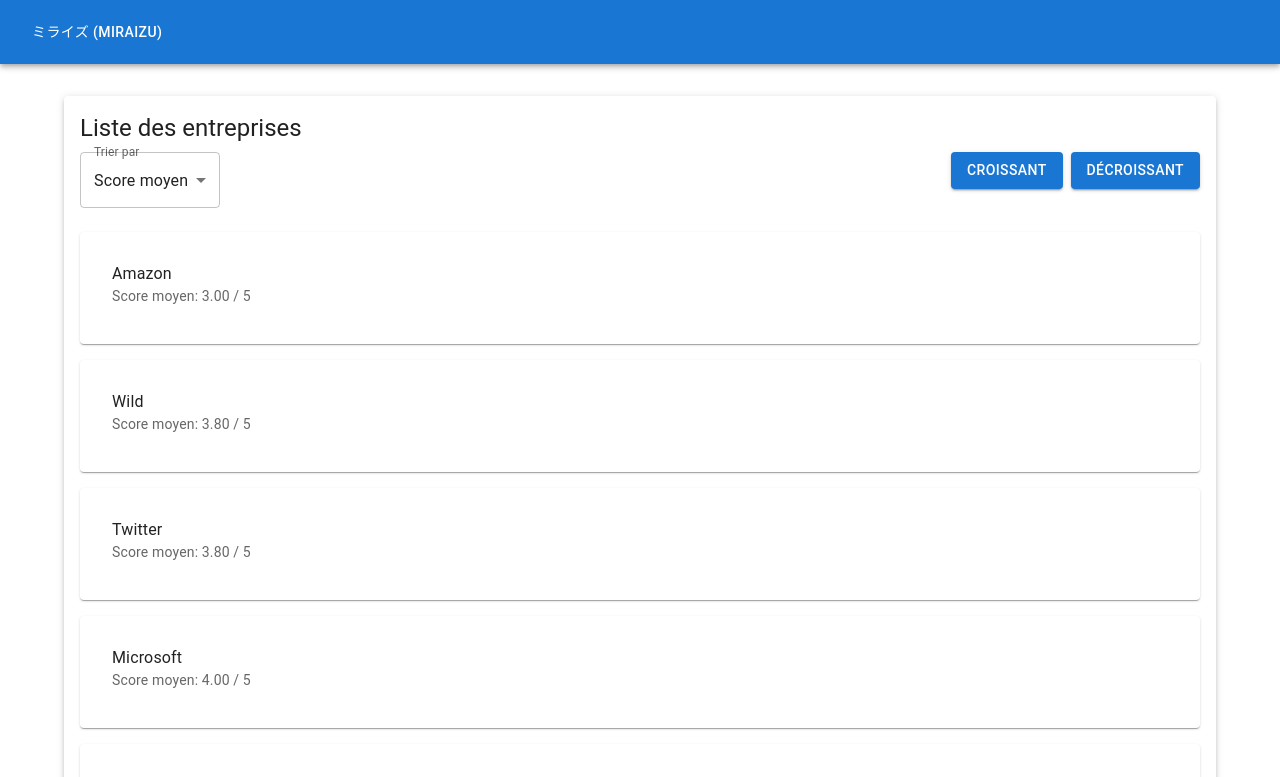
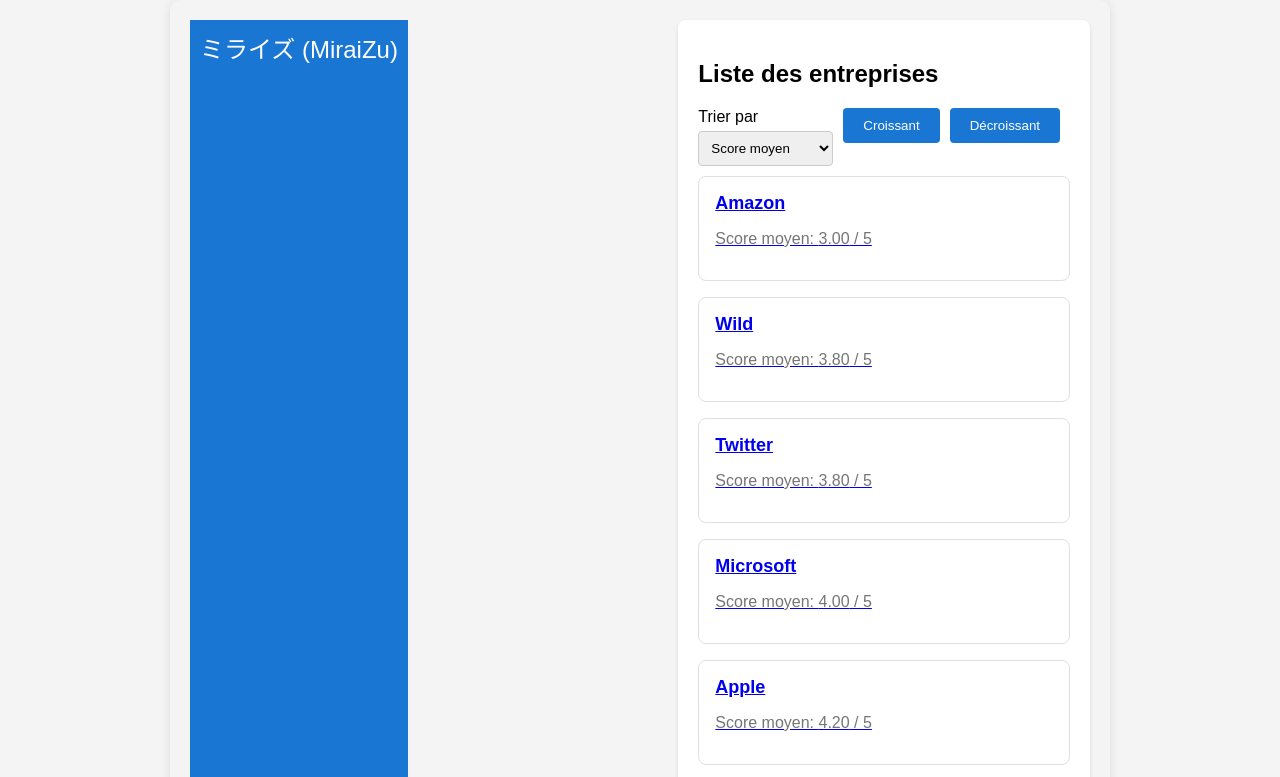
Before and after one commit to hamed-cell/Miraizu, a React (Vite) app in the folder frontend/: page / in a window 1280 px wide. Shown: the top 777 px of the page. Built offline with nearby package versions, Linux system fonts and the light colour scheme.

Commit message:
restructarturation du projet pour bosser avec du css

```diff
--- a/frontend/package.json
+++ b/frontend/package.json
@@ -7,6 +7,7 @@
   "dependencies": {
     "@emotion/react": "^11.11.4",
     "@emotion/styled": "^11.11.5",
+    "@mui/base": "^5.0.0-beta.40",
     "@mui/material": "^5.15.21",
     "prop-types": "^15.8.1",
     "react": "^18.2.0",
--- a/frontend/src/App.css
+++ b/frontend/src/App.css
@@ -1,76 +1,108 @@
 body {
-  font-family: 'Helvetica Neue', Arial, sans-serif;
-  background-color: #ffffff;
-  color: #4a4a4a;
+  font-family: Arial, sans-serif;
+  background-color: #f4f4f4;
   margin: 0;
   padding: 0;
 }
 
-.app {
-  text-align: center;
+.container {
+  max-width: 1200px;
+  margin: 0 auto;
   padding: 20px;
 }
 
-.header {
-  background-color: #4a90e2;
-  padding: 20px;
+.app-bar {
+  background-color: #1976d2;
   color: white;
+  padding: 10px;
 }
 
-.header h1 {
-  margin: 0;
-  font-size: 2em;
+.app-bar a {
+  color: white;
+  text-decoration: none;
+  font-size: 24px;
 }
 
-.company-list, .company-details {
+.paper {
+  background-color: white;
   padding: 20px;
+  margin-bottom: 20px;
+  border-radius: 8px;
+  box-shadow: 0 2px 4px rgba(0, 0, 0, 0.1);
 }
 
-.company-list ul, .company-details ul {
-  list-style-type: none;
-  padding: 0;
+.button {
+  background-color: #1976d2;
+  color: white;
+  border: none;
+  padding: 10px 20px;
+  margin-right: 10px;
+  cursor: pointer;
+  border-radius: 4px;
+  transition: background-color 0.3s;
 }
 
-.company-list li, .company-details li {
-  margin: 10px 0;
+.button:hover {
+  background-color: #145a8a;
 }
 
-.company-list a, .company-details a {
-  text-decoration: none;
-  color: #4a90e2;
+.card {
+  background-color: #ffffff;
+  border: 1px solid #e0e0e0;
+  border-radius: 8px;
+  padding: 16px;
+  margin-bottom: 16px;
 }
 
-.company-list a:hover, .company-details a:hover {
-  text-decoration: underline;
+.card h2 {
+  margin: 0;
+  font-size: 18px;
 }
 
-form {
-  margin-top: 20px;
+.card p {
+  color: #757575;
 }
 
-form div {
+.form-group {
+  display: flex;
+  flex-wrap: wrap;
+  gap: 10px;
+}
+
+.form-control {
+  display: flex;
+  flex-direction: column;
   margin-bottom: 10px;
 }
 
-form label {
-  display: block;
+.form-control label {
   margin-bottom: 5px;
 }
 
-form input, form textarea {
-  width: 100%;
+.form-control input,
+.form-control select,
+.form-control textarea {
   padding: 8px;
-  box-sizing: border-box;
+  border: 1px solid #ccc;
+  border-radius: 4px;
 }
 
-form button {
-  padding: 10px 15px;
-  background-color: #4a90e2;
-  color: white;
-  border: none;
-  cursor: pointer;
+.checkbox-group {
+  display: flex;
+  gap: 10px;
+  flex-wrap: wrap;
 }
 
-form button:hover {
-  background-color: #357abd;
+.checkbox-group label {
+  display: flex;
+  align-items: center;
+  gap: 5px;
 }
+
+.comment-card {
+  background-color: #f9f9f9;
+  padding: 10px;
+  border: 1px solid #ddd;
+  border-radius: 4px;
+  margin-bottom: 10px;
+}
--- a/frontend/src/App.jsx
+++ b/frontend/src/App.jsx
@@ -1,39 +1,17 @@
-
 import React from 'react';
 import { Link, Outlet } from 'react-router-dom';
-import { Container, AppBar, Toolbar, Typography, Button, CssBaseline } from '@mui/material';
-import { createTheme, ThemeProvider } from '@mui/material/styles';
 import './App.css';
-
-const theme = createTheme({
-  palette: {
-    primary: {
-      main: '#1976d2',
-    },
-    secondary: {
-      main: '#dc004e',
-    },
-  },
-});
-
 
 const App = () => {
   return (
-    <ThemeProvider theme={theme}>
-      <CssBaseline />
-      <AppBar position="static">
-        <Toolbar>
-          <Typography variant="h6" sx={{ flexGrow: 1 }}>
-            <Button component={Link} to="/" color="inherit">
-              ミライズ (MiraiZu)
-            </Button>
-          </Typography>
-        </Toolbar>
-      </AppBar>
-      <Container sx={{ mt: 4 }}>
+    <div className="container">
+      <header className="app-bar">
+        <Link to="/">ミライズ (MiraiZu)</Link>
+      </header>
+      <main>
         <Outlet />
-      </Container>
-    </ThemeProvider>
+      </main>
+    </div>
   );
 };
 
--- a/frontend/src/components/CommentForm.jsx
+++ b/frontend/src/components/CommentForm.jsx
@@ -1,5 +1,5 @@
 import React, { useState } from 'react';
-import { TextField, Button, Box, FormControlLabel, Checkbox, FormGroup, FormLabel } from '@mui/material';
+import '../App.css';
 
 const tagsOptions = ['Arab', 'Black', 'Asian', 'LGBT', 'Women'];
 
@@ -23,31 +23,25 @@
   };
 
   return (
-    <Box component="form" onSubmit={handleSubmit} sx={{ marginTop: 2 }}>
-      <TextField
-        fullWidth
-        label="Commentaire"
+    <form onSubmit={handleSubmit} className="form-control">
+      <label>Commentaire</label>
+      <textarea
         value={text}
         onChange={(e) => setText(e.target.value)}
         required
-        multiline
         rows={4}
-        sx={{ marginBottom: 2 }}
       />
-      <FormLabel component="legend">Tags</FormLabel>
-      <FormGroup row>
+      <label>Tags</label>
+      <div className="checkbox-group">
         {tagsOptions.map((tag) => (
-          <FormControlLabel
-            control={<Checkbox checked={tags.includes(tag)} onChange={handleTagChange} name={tag} />}
-            label={tag}
-            key={tag}
-          />
+          <label key={tag}>
+            <input type="checkbox" checked={tags.includes(tag)} onChange={handleTagChange} name={tag} />
+            {tag}
+          </label>
         ))}
-      </FormGroup>
-      <Button type="submit" variant="contained" color="primary" sx={{ marginTop: 2 }}>
-        Ajouter Commentaire
-      </Button>
-    </Box>
+      </div>
+      <button type="submit" className="button">Ajouter Commentaire</button>
+    </form>
   );
 };
 
--- a/frontend/src/components/CommentsList.jsx
+++ b/frontend/src/components/CommentsList.jsx
@@ -1,20 +1,16 @@
 import React from 'react';
-import { Card, CardContent, Typography, Box } from '@mui/material';
+import '../App.css';
 
 const CommentsList = ({ comments = [] }) => {
   return (
-    <Box>
+    <div>
       {comments.map((comment) => (
-        <Card key={comment.id} sx={{ marginBottom: 2 }}>
-          <CardContent>
-            <Typography variant="body1">{comment.text}</Typography>
-            <Typography variant="body2" color="textSecondary">
-              Tags: {comment.tags.join(', ')}
-            </Typography>
-          </CardContent>
-        </Card>
+        <div key={comment.id} className="comment-card">
+          <p>{comment.text}</p>
+          <p>Tags: {comment.tags.join(', ')}</p>
+        </div>
       ))}
-    </Box>
+    </div>
   );
 };
 
--- a/frontend/src/components/CompanyDetails.jsx
+++ b/frontend/src/components/CompanyDetails.jsx
@@ -3,7 +3,7 @@
 import { companies } from '../data/companies';
 import CommentsList from './CommentsList.jsx';
 import CommentForm from './CommentForm.jsx';
-import { Paper, Typography, Card, CardContent, Button, FormControlLabel, Checkbox, FormGroup, FormLabel, Box } from '@mui/material';
+import '../App.css';
 
 const getAverageScore = (reviews) => {
   const total = reviews.reduce((sum, review) => sum + review.rating, 0);
@@ -35,59 +35,47 @@
   };
 
   if (!company) {
-    return <Typography variant="h6">Entreprise non trouvée</Typography>;
+    return <h2>Entreprise non trouvée</h2>;
   }
 
   const filteredComments = selectedTags.length === 0 ? comments : comments.filter(comment => selectedTags.some(tag => comment.tags.includes(tag)));
   const sortedComments = filteredComments.sort((a, b) => sortOrder === 'asc' ? a.id - b.id : b.id - a.id);
 
   return (
-    <Paper elevation={3} sx={{ padding: 2 }}>
-      <Typography variant="h5" gutterBottom>{company.name}</Typography>
-      <Typography variant="body1" paragraph>{company.description}</Typography>
-      <Typography variant="h6" gutterBottom>Score moyen: {getAverageScore(company.reviews)} / 5</Typography>
+    <div className="paper">
+      <h2>{company.name}</h2>
+      <p>{company.description}</p>
+      <h3>Score moyen: {getAverageScore(company.reviews)} / 5</h3>
       {company.reviews.map((review, index) => (
-        <Card key={index} sx={{ marginBottom: 2 }}>
-          <CardContent>
-            <Typography variant="body1">
-              {review.category}: <strong>{review.rating} / 5</strong>
-            </Typography>
-          </CardContent>
-        </Card>
+        <div key={index} className="card">
+          <p>{review.category}: <strong>{review.rating} / 5</strong></p>
+        </div>
       ))}
-      <Typography variant="h6" gutterBottom>Commentaires</Typography>
-      <Box sx={{ display: 'flex', flexDirection: 'column', marginBottom: 2 }}>
-        <FormLabel component="legend">Filtrer par tags</FormLabel>
-        <FormGroup row>
+      <h3>Commentaires</h3>
+      <div className="form-group">
+        <div className="checkbox-group">
+          <label>Filtrer par tags</label>
           {tagsOptions.map((tag) => (
-            <FormControlLabel
-              control={<Checkbox checked={selectedTags.includes(tag)} onChange={handleTagChange} name={tag} />}
-              label={tag}
-              key={tag}
-            />
+            <label key={tag}>
+              <input type="checkbox" checked={selectedTags.includes(tag)} onChange={handleTagChange} name={tag} />
+              {tag}
+            </label>
           ))}
-        </FormGroup>
-        <FormLabel component="legend">Trier par</FormLabel>
-        <Box>
-          <Button variant="contained" onClick={() => setSortOrder('asc')} sx={{ marginRight: 1 }}>Croissant</Button>
-          <Button variant="contained" onClick={() => setSortOrder('desc')}>Décroissant</Button>
-        </Box>
-      </Box>
+        </div>
+        <div>
+          <button className="button" onClick={() => setSortOrder('asc')}>Croissant</button>
+          <button className="button" onClick={() => setSortOrder('desc')}>Décroissant</button>
+        </div>
+      </div>
       {sortedComments.map((comment) => (
-        <Card key={comment.id} sx={{ marginBottom: 2 }}>
-          <CardContent>
-            <Typography variant="body1">{comment.text}</Typography>
-            <Typography variant="body2" color="textSecondary">
-              Tags: {comment.tags.join(', ')}
-            </Typography>
-          </CardContent>
-        </Card>
+        <div key={comment.id} className="comment-card">
+          <p>{comment.text}</p>
+          <p>Tags: {comment.tags.join(', ')}</p>
+        </div>
       ))}
       <CommentForm companyId={company.id} addComment={addComment} />
-      <Button component={Link} to="/" variant="contained" sx={{ marginTop: 2 }}>
-        Retour à la liste
-      </Button>
-    </Paper>
+      <button className="button" component={Link} to="/">Retour à la liste</button>
+    </div>
   );
 };
 
--- a/frontend/src/components/CompanyList.jsx
+++ b/frontend/src/components/CompanyList.jsx
@@ -1,7 +1,7 @@
 import React, { useState } from 'react';
 import { Link } from 'react-router-dom';
-import { List, ListItem, ListItemText, Paper, Typography, Button, Box, FormControl, InputLabel, Select, MenuItem, Card, CardContent } from '@mui/material';
 import { companies } from '../data/companies';
+import '../App.css';
 
 const getAverageScore = (reviews) => {
   const total = reviews.reduce((sum, review) => sum + review.rating, 0);
@@ -25,40 +25,36 @@
   });
 
   return (
-    <Paper elevation={3} sx={{ padding: 2 }}>
-      <Typography variant="h5" gutterBottom>Liste des entreprises</Typography>
-      <Box sx={{ display: 'flex', justifyContent: 'space-between', marginBottom: 2 }}>
-        <FormControl sx={{ minWidth: 120 }}>
-          <InputLabel>Trier par</InputLabel>
-          <Select value={sortCategory} onChange={(e) => setSortCategory(e.target.value)}>
-            <MenuItem value="average">Score moyen</MenuItem>
-            <MenuItem value="Arab">Arab</MenuItem>
-            <MenuItem value="Black">Black</MenuItem>
-            <MenuItem value="Asian">Asian</MenuItem>
-            <MenuItem value="LGBT Friendly">LGBT Friendly</MenuItem>
-            <MenuItem value="Women Friendly">Women Friendly</MenuItem>
-          </Select>
-        </FormControl>
-        <Box>
-          <Button variant="contained" onClick={() => setSortOrder('asc')} sx={{ marginRight: 1 }}>Croissant</Button>
-          <Button variant="contained" onClick={() => setSortOrder('desc')}>Décroissant</Button>
-        </Box>
-      </Box>
-      <List>
+    <div className="paper">
+      <h2>Liste des entreprises</h2>
+      <div className="form-group">
+        <div className="form-control">
+          <label>Trier par</label>
+          <select value={sortCategory} onChange={(e) => setSortCategory(e.target.value)}>
+            <option value="average">Score moyen</option>
+            <option value="Arab">Arab</option>
+            <option value="Black">Black</option>
+            <option value="Asian">Asian</option>
+            <option value="LGBT Friendly">LGBT Friendly</option>
+            <option value="Women Friendly">Women Friendly</option>
+          </select>
+        </div>
+        <div>
+          <button className="button" onClick={() => setSortOrder('asc')}>Croissant</button>
+          <button className="button" onClick={() => setSortOrder('desc')}>Décroissant</button>
+        </div>
+      </div>
+      <div>
         {sortedCompanies.map((company) => (
-          <Card key={company.id} sx={{ marginBottom: 2 }}>
-            <CardContent>
-              <ListItem button component={Link} to={`/company/${company.id}`}>
-                <ListItemText
-                  primary={company.name}
-                  secondary={`Score moyen: ${getAverageScore(company.reviews)} / 5`}
-                />
-              </ListItem>
-            </CardContent>
-          </Card>
+          <div key={company.id} className="card">
+            <Link to={`/company/${company.id}`}>
+              <h2>{company.name}</h2>
+              <p>Score moyen: {getAverageScore(company.reviews)} / 5</p>
+            </Link>
+          </div>
         ))}
-      </List>
-    </Paper>
+      </div>
+    </div>
   );
 };
 
--- a/frontend/src/pages/Contact/Formulaire.jsx
+++ b/frontend/src/pages/Contact/Formulaire.jsx
@@ -13,7 +13,7 @@
     prenom: "",
     nom: "",
     email: "",
-    password: "",
+    numero: "",
     message: "",
   });
 
@@ -29,35 +29,34 @@
   };
 
   return (
-    <div>
-      <div>
-        <p>Informations de contact</p>
-        <p>
-          Vous êtes un professsionnel et vous souhaitez appraitre sur notre sute
-          ?
-        </p>
-        <img src={Phone} alt="" />
-        <p>+10123456 789</p>
-        <img src={Email} alt="" />
-        <p>miraizu@gmail.com</p>
-        <img src={Location} alt="" />
-        <p>132 dartmouth street Boston,Massachusetts 02156 United States</p>
-        <img src={Twitter} alt="" />
-        <img src={Instagram} alt="" />
-        <img src={Discord} alt="" />
+    <div className={styles.container}>
+      <div className={styles.contactInfo}>
+        <h2>Informations de contact</h2>
+        <p>Vous êtes un professionnel et vous souhaitez apparaître sur notre site ?</p>
+        <div className={styles.contactDetail}>
+          <img src={Phone} alt="Phone" />
+          <p>+10123456 789</p>
+        </div>
+        <div className={styles.contactDetail}>
+          <img src={Email} alt="Email" />
+          <p>miraizu@gmail.com</p>
+        </div>
+        <div className={styles.contactDetail}>
+          <img src={Location} alt="Location" />
+          <p>132 Dartmouth Street, Boston, Massachusetts 02156, United States</p>
+        </div>
+        <div className={styles.socialIcons}>
+          <img src={Twitter} alt="Twitter" />
+          <img src={Instagram} alt="Instagram" />
+          <img src={Discord} alt="Discord" />
+        </div>
       </div>
 
-      <Form
-        method="post"
-        className={styles.contactForm}
-        onSubmit={handleSubmit}
-      >
-        <label htmlFor="prènom" className={styles.rowFormRow}>
-          <p className={styles.titleForm}>Prènom</p>
-        </label>
-        <div className={styles.pseudoInput}>
+      <Form method="post" className={styles.contactForm} onSubmit={handleSubmit}>
+        <div className={styles.formGroup}>
+          <label htmlFor="prenom" className={styles.formLabel}>Prénom</label>
           <input
-            className={styles.textInput}
+            className={styles.formInput}
             type="text"
             placeholder="Taro"
             name="prenom"
@@ -65,24 +64,21 @@
             onChange={handleInput}
           />
         </div>
-        <label htmlFor="nom" className={styles.rowFormRow}>
-          <p className={styles.titleForm}>Nom</p>
-        </label>
-        <div className={styles.pseudoInput}>
+        <div className={styles.formGroup}>
+          <label htmlFor="nom" className={styles.formLabel}>Nom</label>
           <input
-            className={styles.textInput}
+            className={styles.formInput}
             type="text"
-            placeholder="miraizu"
+            placeholder="Miraizu"
             name="nom"
             value={values.nom}
             onChange={handleInput}
           />
         </div>
-        <label htmlFor="email" className={styles.rowFormRow}>
-          <p className={styles.titleForm}>Adresse email</p>
-        </label>
-        <div className={styles.pseudoInput}>
+        <div className={styles.formGroup}>
+          <label htmlFor="email" className={styles.formLabel}>Adresse email</label>
           <input
+            className={styles.formInput}
             type="email"
             placeholder="taro.mail@gmail.com"
             name="email"
@@ -90,32 +86,29 @@
             onChange={handleInput}
           />
         </div>
-        <label htmlFor="numero" className={styles.rowFormRow}>
-          <p className={styles.titleForm}>Numéro de téléphone</p>
-        </label>
-        <div className={styles.pseudoInput}>
+        <div className={styles.formGroup}>
+          <label htmlFor="numero" className={styles.formLabel}>Numéro de téléphone</label>
           <input
-            type="numero"
+            className={styles.formInput}
+            type="text"
             placeholder="12345678"
             name="numero"
             value={values.numero}
             onChange={handleInput}
           />
         </div>
-        <label htmlFor="commentaire" className={styles.rowFormRow}>
-          <p className={styles.titleForm}>commentaire</p>
-        </label>
-        <div className={styles.pseudoInput}>
-          <input
-            type="text"
-            placeholder="saisissez votre message"
+        <div className={styles.formGroup}>
+          <label htmlFor="commentaire" className={styles.formLabel}>Commentaire</label>
+          <textarea
+            className={styles.formTextarea}
+            placeholder="Saisissez votre message"
             name="message"
             value={values.message}
             onChange={handleInput}
           />
         </div>
         <button className={styles.buttonSubmit} type="submit">
-          <p className={styles.inscriptionButton}>Envoyer votre message</p>
+          Envoyer votre message
         </button>
       </Form>
     </div>
--- a/frontend/src/pages/Contact/formulaire.css
+++ b/frontend/src/pages/Contact/formulaire.css
@@ -0,0 +1,106 @@
+/* formulaire.css */
+.container {
+    display: flex;
+    flex-wrap: wrap;
+    justify-content: space-between;
+    max-width: 900px;
+    margin: 0 auto;
+    padding: 20px;
+    background-color: #f4f4f4;
+    border-radius: 10px;
+    box-shadow: 0 2px 10px rgba(0, 0, 0, 0.1);
+  }
+
+  .contactInfo {
+    flex: 1 1 300px;
+    margin-right: 20px;
+  }
+
+  .contactInfo h2 {
+    font-size: 1.5rem;
+    margin-bottom: 10px;
+  }
+
+  .contactInfo p {
+    font-size: 1rem;
+    color: #666;
+    margin-bottom: 10px;
+  }
+
+  .contactDetail {
+    display: flex;
+    align-items: center;
+    margin-bottom: 10px;
+  }
+
+  .contactDetail img {
+    width: 20px;
+    height: 20px;
+    margin-right: 10px;
+  }
+
+  .socialIcons img {
+    width: 30px;
+    height: 30px;
+    margin: 5px;
+    cursor: pointer;
+    transition: transform 0.3s;
+  }
+
+  .socialIcons img:hover {
+    transform: scale(1.1);
+  }
+
+  .contactForm {
+    flex: 1 1 300px;
+  }
+
+  .formGroup {
+    margin-bottom: 15px;
+  }
+
+  .formLabel {
+    display: block;
+    font-weight: bold;
+    margin-bottom: 5px;
+    color: #333;
+  }
+
+  .formInput,
+  .formTextarea {
+    width: 100%;
+    padding: 10px;
+    font-size: 1rem;
+    border: 1px solid #ccc;
+    border-radius: 5px;
+    transition: border-color 0.3s;
+  }
+
+  .formInput:focus,
+  .formTextarea:focus {
+    border-color: #007bff;
+    outline: none;
+  }
+
+  .formTextarea {
+    height: 100px;
+    resize: vertical;
+  }
+
+  .buttonSubmit {
+    width: 100%;
+    padding: 15px;
+    background-color: #007bff;
+    color: white;
+    font-size: 1rem;
+    font-weight: bold;
+    text-align: center;
+    border: none;
+    border-radius: 5px;
+    cursor: pointer;
+    transition: background-color 0.3s;
+  }
+
+  .buttonSubmit:hover {
+    background-color: #0056b3;
+  }
```
Also changed, not shown: frontend/src/data/companies.js (line endings or trailing spaces), 1 other file (tests, documents, lock files or other folders).
